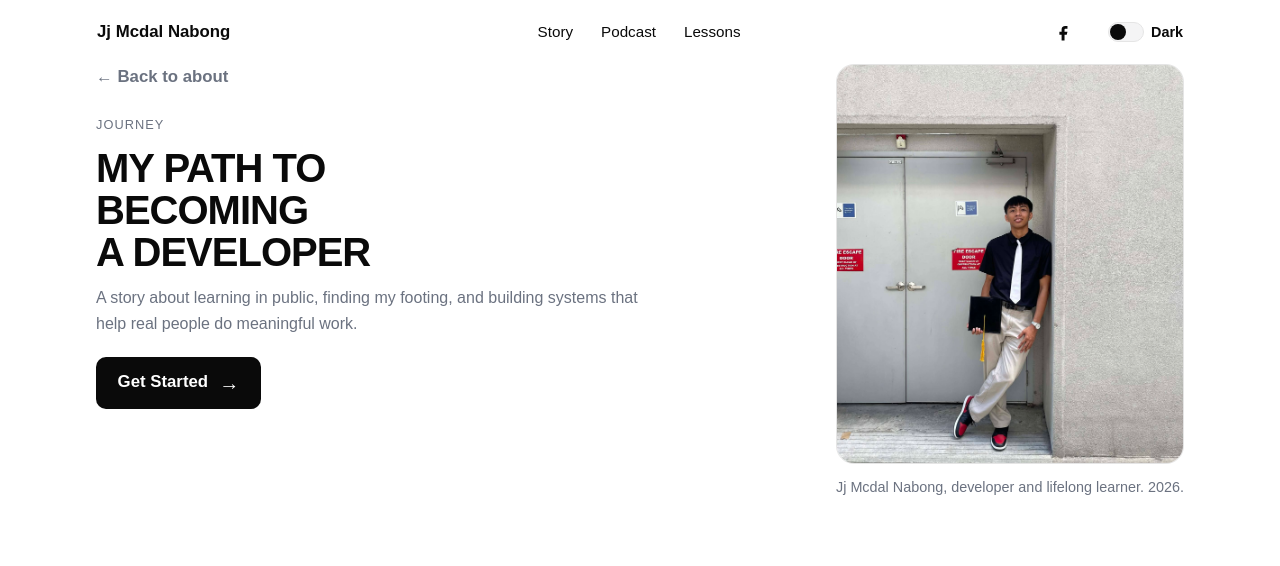
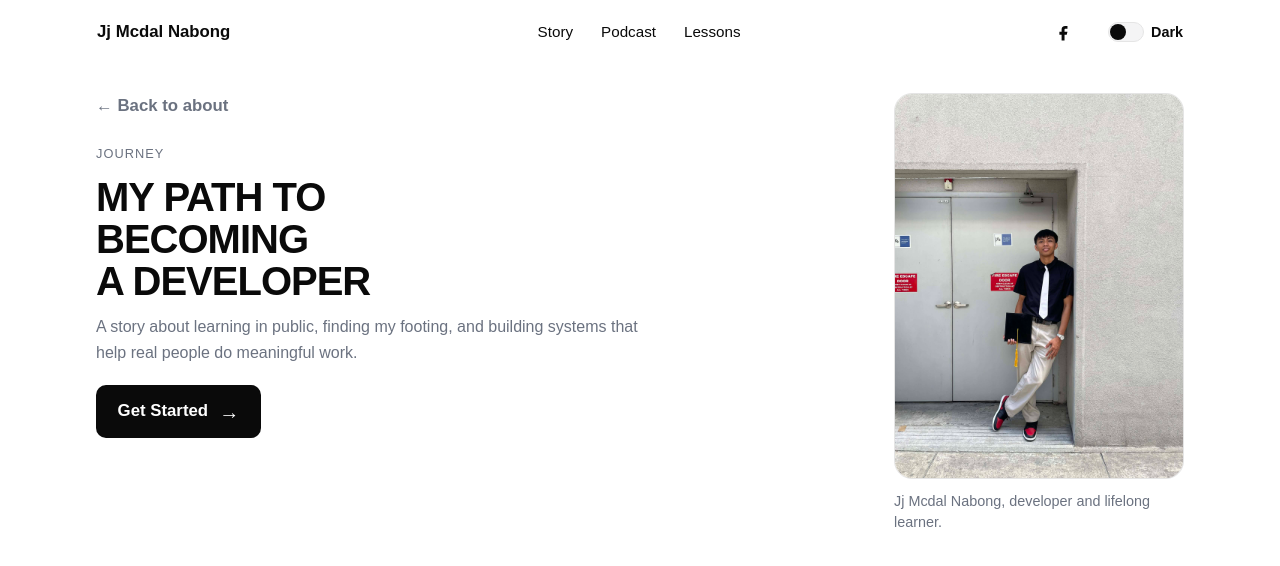
Before and after one commit to JjMcdal/portfolio-jjmcdal, a Next.js app: page /journey in a window 1280 px wide. Shown: the top 566 px of the page. Built offline with nearby package versions, Linux system fonts and the light colour scheme.

Commit message:
Fix journey portrait size and caption

```diff
--- a/app/globals.css
+++ b/app/globals.css
@@ -243,9 +243,10 @@ footer{padding:3.5rem 0}
 .journey-hero .lead{margin:.75rem 0 1.25rem;max-width:35rem;font-size:1rem;color:var(--muted)}
 .journey-primary{display:inline-flex;align-items:center;gap:.7rem;padding:.8rem 1.35rem;border-radius:10px;background:var(--solid);color:var(--on-solid);font-weight:700;transition:transform .2s,box-shadow .2s}
 .journey-primary span{font-size:1.25rem;line-height:1}
-.journey-portrait{margin:0;max-width:22rem;justify-self:end;align-self:start}
-.journey-portrait img{display:block;width:100%;max-height:400px;height:auto;aspect-ratio:13 / 16;object-fit:cover;object-position:center;border-radius:18px;border:1px solid var(--border)}
-.journey-portrait figcaption{display:block;margin-top:.8rem;text-align:left;color:var(--muted);font-size:.9rem;line-height:1.45}
+/* Portrait: fixed 3:4 ratio (about 290px wide on desktop), caption stays visible below */
+.journey-portrait{margin:0;width:min(100%,18.125rem);justify-self:end;align-self:start}
+.journey-portrait img{display:block;width:100%;height:auto;aspect-ratio:3 / 4;object-fit:cover;object-position:center;border-radius:18px;border:1px solid var(--border)}
+.journey-portrait figcaption{display:block;margin-top:.7rem;text-align:left;color:var(--muted);font-size:.9rem;line-height:1.45}
 .journey-timeline{padding:5.5rem 0 7rem}
 .journey-timeline{scroll-margin-top:1.5rem}
 .journey-timeline h2{font-size:clamp(2rem,4vw,3.25rem);line-height:1.05;margin:.6rem 0 .8rem}
@@ -256,9 +257,10 @@ footer{padding:3.5rem 0}
 .timeline-placeholder-item span{font-weight:700;color:var(--muted)}
 .timeline-placeholder-item p{margin-top:2rem;color:var(--muted);font-size:.9rem}
 @media(hover:hover){.journey-primary:hover{transform:translateY(-2px);box-shadow:var(--shadow)}}
+/* Desktop: no fixed height or overflow:hidden here, otherwise the caption gets clipped */
 @media(min-width:861px){
-  .journey-hero{height:calc(100svh - 80px);min-height:0;padding:4rem 0 .5rem;overflow:hidden}
-  .journey-hero-grid{height:100%;align-items:start}
+  .journey-hero{padding:5.8rem 0 3rem}
+  .journey-hero-grid{align-items:start}
 }
 
 /* Palette */
--- a/app/journey/page.tsx
+++ b/app/journey/page.tsx
@@ -21,7 +21,7 @@ export default function JourneyPage() {
             <figure className="journey-portrait">
               {/* eslint-disable-next-line @next/next/no-img-element */}
               <img src="/pogi.jpg" alt="Jj Mcdal Nabong working on a laptop" width={520} height={640} />
-              <figcaption>Jj Mcdal Nabong, developer and lifelong learner. 2026.</figcaption>
+              <figcaption>Jj Mcdal Nabong, developer and lifelong learner.</figcaption>
             </figure>
           </div>
         </section>
```
